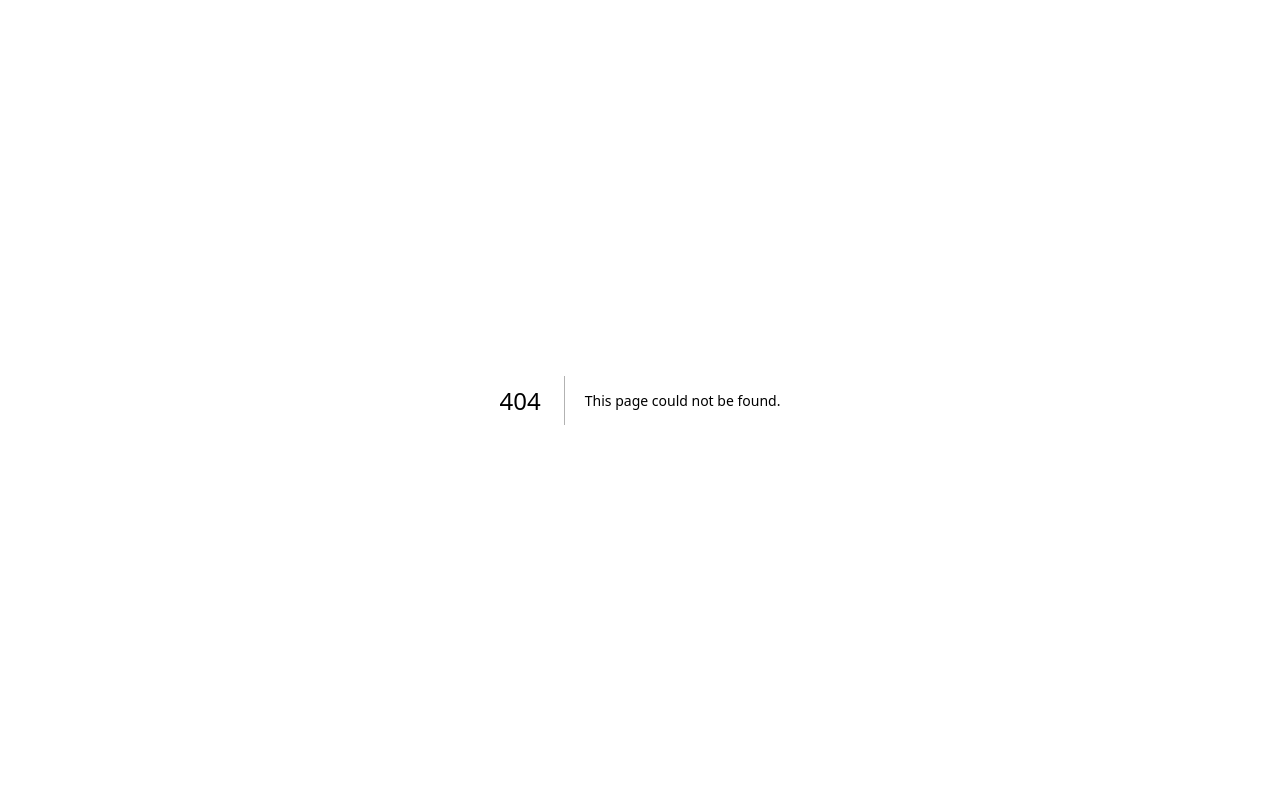
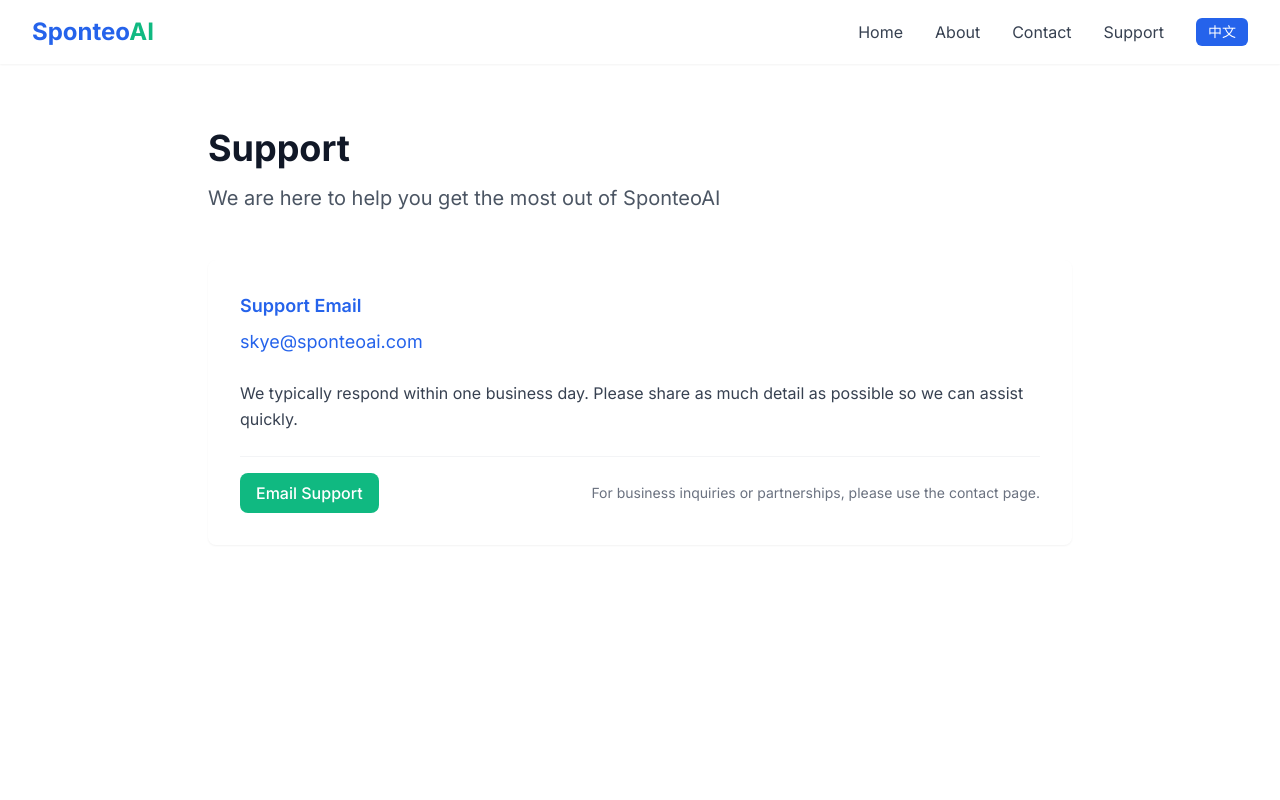
Before and after one commit to Skyelu0601/sponteoai_official, a Next.js app: page /en/support in a window 1280 px wide. Before the commit this address had no page. Shown: the top 800 px of the page. Built offline with nearby package versions, Linux system fonts and the light colour scheme.

Commit message:
Add support page and link from navigation

```diff
--- /dev/null
+++ b/app/[locale]/support/page.tsx
@@ -0,0 +1,43 @@
+import { getTranslations, setRequestLocale } from 'next-intl/server';
+
+export default async function SupportPage({
+  params: { locale }
+}: {
+  params: { locale: string };
+}) {
+  setRequestLocale(locale);
+  const t = await getTranslations('support');
+
+  return (
+    <div className="max-w-4xl mx-auto px-4 py-16">
+      <h1 className="text-4xl font-bold mb-4 text-gray-900">{t('title')}</h1>
+      <p className="text-xl text-gray-600 mb-12">{t('subtitle')}</p>
+
+      <div className="bg-white rounded-lg shadow-sm p-8 space-y-6">
+        <div>
+          <h3 className="text-lg font-semibold text-primary-blue mb-2">
+            {t('email.label')}
+          </h3>
+          <a
+            href={`mailto:${t('email.value')}`}
+            className="text-primary-blue hover:text-primary-blue-dark transition-colors text-lg"
+          >
+            {t('email.value')}
+          </a>
+        </div>
+
+        <p className="text-gray-700 leading-relaxed">{t('response')}</p>
+
+        <div className="flex flex-col sm:flex-row sm:items-center sm:justify-between gap-4 border-t border-gray-100 pt-4">
+          <a
+            href={`mailto:${t('email.value')}`}
+            className="inline-flex items-center justify-center px-4 py-2 bg-primary-green text-white rounded-lg hover:bg-primary-green-dark transition-colors font-medium"
+          >
+            {t('cta')}
+          </a>
+          <p className="text-sm text-gray-500">{t('note')}</p>
+        </div>
+      </div>
+    </div>
+  );
+}
--- /dev/null
+++ b/app/support/page.tsx
@@ -0,0 +1,5 @@
+import { redirect } from 'next/navigation';
+
+export default function SupportRootPage() {
+  redirect('/zh/support');
+}
--- a/components/ContactSection.tsx
+++ b/components/ContactSection.tsx
@@ -6,6 +6,7 @@
 export default function ContactSection() {
   const t = useTranslations('home.contact');
   const locale = useLocale();
+  const getLocalizedPath = (path: string) => `/${locale}${path}`;
 
   return (
     <section className="py-16 bg-white">
@@ -40,6 +41,14 @@
               </a>
             </div>
           </div>
+          <div className="mt-8 flex justify-center">
+            <a
+              href={getLocalizedPath('/support')}
+              className="inline-flex items-center px-4 py-2 bg-primary-blue text-white rounded-lg hover:bg-primary-blue-dark transition-colors font-medium"
+            >
+              {locale === 'zh' ? '前往支持页面' : 'Visit Support Page'}
+            </a>
+          </div>
         </div>
       </div>
     </section>
--- a/components/Navigation.tsx
+++ b/components/Navigation.tsx
@@ -49,6 +49,12 @@
             >
               {t('contact')}
             </Link>
+            <Link
+              href={getLocalizedPath('/support')}
+              className="text-gray-700 hover:text-primary-blue transition-colors"
+            >
+              {t('support')}
+            </Link>
             <button
               onClick={toggleLocale}
               className="px-3 py-1 rounded-md text-sm font-medium text-white bg-primary-blue hover:bg-primary-blue-dark transition-colors"
--- a/messages/en.json
+++ b/messages/en.json
@@ -2,7 +2,8 @@
   "nav": {
     "home": "Home",
     "about": "About",
-    "contact": "Contact"
+    "contact": "Contact",
+    "support": "Support"
   },
   "home": {
     "hero": {
@@ -73,6 +74,17 @@
       "send": "Send Message"
     }
   },
+  "support": {
+    "title": "Support",
+    "subtitle": "We are here to help you get the most out of SponteoAI",
+    "email": {
+      "label": "Support Email",
+      "value": "skye@sponteoai.com"
+    },
+    "response": "We typically respond within one business day. Please share as much detail as possible so we can assist quickly.",
+    "cta": "Email Support",
+    "note": "For business inquiries or partnerships, please use the contact page."
+  },
   "footer": {
     "copyright": "© 2024 SponteoAI. All rights reserved.",
     "company": "Shanghai Zizai Era Technology Co., Ltd."
--- a/messages/zh.json
+++ b/messages/zh.json
@@ -2,7 +2,8 @@
   "nav": {
     "home": "首页",
     "about": "关于我们",
-    "contact": "联系方式"
+    "contact": "联系方式",
+    "support": "技术支持"
   },
   "home": {
     "hero": {
@@ -73,6 +74,17 @@
       "send": "发送消息"
     }
   },
+  "support": {
+    "title": "技术支持",
+    "subtitle": "我们随时为您提供 SponteoAI 的使用支持",
+    "email": {
+      "label": "支持邮箱",
+      "value": "skye@sponteoai.com"
+    },
+    "response": "我们通常会在一个工作日内回复，请尽可能详细描述您的问题，便于快速定位与解决。",
+    "cta": "发送支持邮件",
+    "note": "如需商务合作或媒体沟通，请前往联系方式页面。"
+  },
   "footer": {
     "copyright": "© 2024 SponteoAI. 保留所有权利。",
     "company": "上海自在纪元科技有限公司"
```
